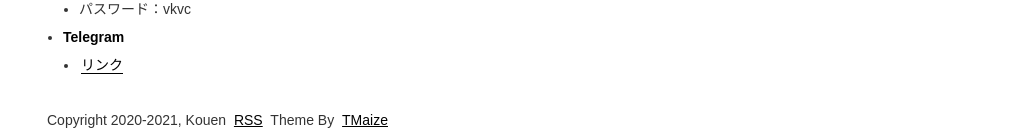
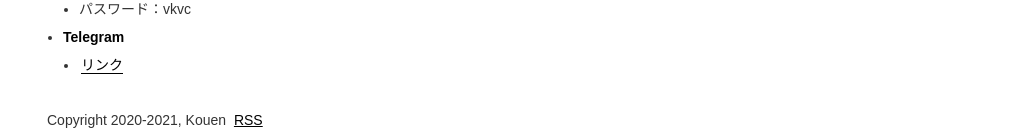
Before and after one commit to Shizuku-in/shizuku-in.github.io, a Jekyll site: the page built from _posts/2016-06-24-WPCD-0100.md, in a window 1280 px wide. Shown: the part 1714-1854 px from the top of the page, without its empty margins (253-1280 px from the left). Built offline with Jekyll 4.4.1, drawn with Linux system fonts in a browser that asks for light colours; some web fonts are replaced.

Commit message:
optimization

```diff
--- a/_includes/footer.html
+++ b/_includes/footer.html
@@ -1,9 +1,6 @@
 <footer class="footer">
   <span>{{ site.footerText }}</span>
   <a href="{{ site.baseurl }}/static/xml/rss.xml">RSS</a>
-  {%- comment %} 请保留主题来源，么么哒~ {% endcomment %}
-  <span>Theme By</span>
-  <a href="https://github.com/TMaize/tmaize-blog">TMaize</a>
 </footer>
 <div id="to-top">
   <span></span>
--- a/pages/search.html
+++ b/pages/search.html
@@ -4,7 +4,7 @@ title: 検索
 ---
 
 <div class="page page-search">
-  <input id="search-input" type="text" placeholder="にゃ、ここ、入力してよ"></input>
+  <input id="search-input" type="text" placeholder="にゃ、ここで、入力してよ"></input>
   <h1>
     <span>検索結果</span>
     <img src="{{site.baseurl}}/static/img/loading.svg">
--- a/static/xml/search.xml
+++ b/static/xml/search.xml
@@ -4,6 +4,6 @@ layout: null
 <?xml version="1.0" encoding="utf-8"?>
 <ul>
   {%- for post in site.posts %}
-  <li>{{ post.content | strip_html | strip_newlines | strip | replace: " ", "" | replace: "	", ""}}</li>
+  <li>{{ post.content | strip_html | strip_newlines | strip | replace: " ", "","　" | replace: "	", "","　"}}</li>
   {%- endfor %}
 </ul>
```
Also changed, not shown: _posts/2016-06-24-WPCD-0100.md (renamed from _posts/2016-06-24-LAMUNATION! VOCAL COLLECTION.md).
